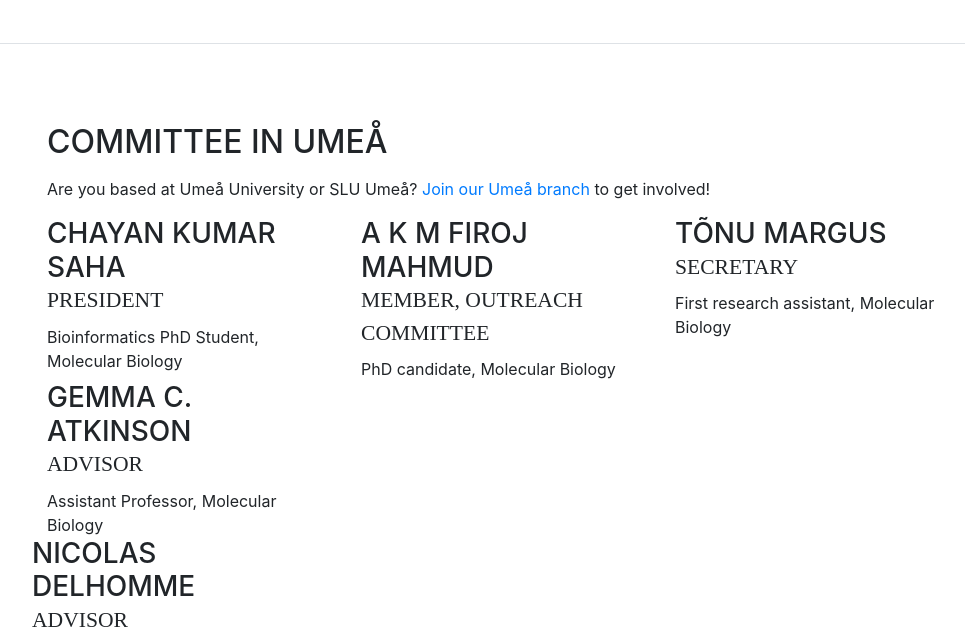
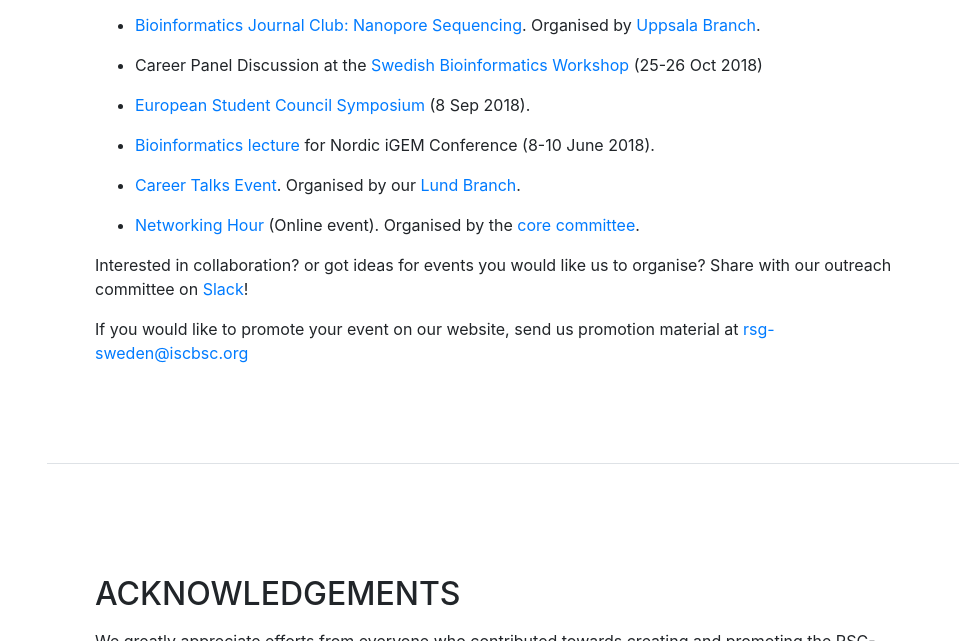
Before and after one commit to Nazeeefa/RSG-Sweden, a website with bundled scripts: page index.html in a window 1280 px wide. Shown: the part 7156-7797 px from the top of the page, without its empty margins (273-1238 px from the left). Built offline with nearby package versions, Linux system fonts and the light colour scheme; a web font is replaced by a local one.

Commit message:
Update index.html

```diff
--- a/index.html
+++ b/index.html
@@ -494,64 +494,6 @@
             </div>
           </div>
         </div>
-      </section>
-	<section class="resume-section p-3 p-lg-5 d-flex flex-column" id="rsg-sweden-ume&aring">
-	  <div class="my-auto">
-	    <h2 class="mb-3">Committee in Ume&aring</h2>
-	    <p>Are you based at Ume&aring University or SLU Ume&aring?<a href="https://rsg-sweden.slack.com/"> Join our Ume&aring branch</a> to get involved!</p>
-
-	  <div class="row">
-	    <div class="col-8 col-sm-4">
-	      <div class="resume-item d-flex flex-column flex-md-row mb-2">
-	      <div class="resume-content mr-auto">
-		<h3 class="mb-0">Chayan Kumar Saha</h3>
-		<div class="subheading mb-2">President</div>
-		<div>Bioinformatics PhD Student, Molecular Biology</div>
-	      </div>
-	      </div>
-	    </div>
-
-	    <div class="col-8 col-sm-4">
-	    <div class="resume-content mr-auto">
-		<h3 class="mb-0">A K M Firoj Mahmud</h3>
-		<div class="subheading mb-2">Member, Outreach Committee</div>
-		<div>PhD candidate, Molecular Biology</div>
-	    </div>
-	    </div>
-
-	      <div class="col-8 col-sm-4">
-	      <div class="resume-content mr-auto">
-		  <h3 class="mb-0">T&otildenu Margus</h3>
-		  <div class="subheading mb-2">Secretary</div>
-		  <div>First research assistant, Molecular Biology</div>
-	      </div>
-	      </div>
-	    </div>
-
-	    <div class="w-100 d-none d-md-block"></div>
-
-	<!--           <h3 class="mb-3">Advisory Team</h3> -->
-	    <div class="row">
-	    <div class="col-8 col-sm-4">
-	      <div class="resume-content mr-auto">
-		<h3 class="mb-0">Gemma C. Atkinson</h3>
-		<div class="subheading mb-2">Advisor</div>
-		<div>Assistant Professor, Molecular Biology</div>
-	<!--               <div>Job Position</div> -->
-	      </div>
-	    </div>
-
-	<!--           <h3 class="mb-3">Advisory Team</h3> -->
-	    <div class="row">
-	    <div class="col-8 col-sm-4">
-	      <div class="resume-content mr-auto">
-		<h3 class="mb-0">Nicolas Delhomme</h3>
-		<div class="subheading mb-2">Advisor</div>
-		<div>Researcher at SLU, SLUBI representative for the S faculty and UPSC bioinformatics facility Manager</div>
-	<!--               <div>Job Position</div> -->
-		</div>
-	   </div>
-	</section>
       <section class="resume-section p-3 p-lg-5 d-flex flex-column" id="events">
         <div class="my-auto">
           <h2 class="mb-3"><i class="fas fa-calendar-alt"></i>Upcoming Events</h2>
```
